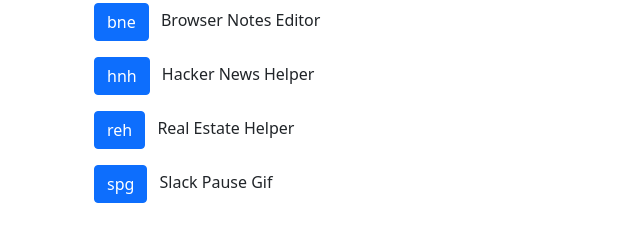
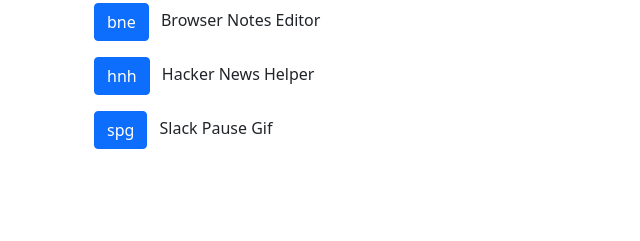
Before and after one commit to lukewiwa/bookmarklets, a plain HTML site: page index.html in a window 1280 px wide. Shown: the part 77-318 px from the top of the page, without its empty margins (0-640 px from the left). Drawn offline with nearby package versions, Linux system fonts and the light colour scheme.

Commit message:
deploy: 9d67893f50f80327ee5d5f274cfa9b113f6118df

```diff
--- a/index.html
+++ b/index.html
@@ -24,10 +24,6 @@
                     <span class="ms-2">Hacker News Helper</span>
                   </p>
           <p>
-                    <a class="btn btn-primary" href="javascript:%28%28%29%3D%3E%7Bif%28%21location.host.includes%28%22realestate.com.au%22%29%29throw%20new%20Error%28%22not%20real%20estate%20dot%20com%22%29%3Bfor%28let%20e%20of%20document.getElementsByClassName%28%22residential-card__content-wrapper%22%29%29e.querySelector%28%22.property-price%22%29%3F.textContent%3F.toLowerCase%28%29.includes%28%22contact%20agent%22%29%26%26%28e.style.background%3D%22%23fc9c95%22%29%3B%7D%29%28%29%3B%0A">reh</a>
-                    <span class="ms-2">Real Estate Helper</span>
-                  </p>
-          <p>
                     <a class="btn btn-primary" href="javascript:%28%28%29%3D%3E%7Bif%28location.host%21%3D%3D%22app.slack.com%22%29throw%20new%20Error%28%22not%20slack%22%29%3Bvar%20e%3Ddocument.querySelectorAll%28%27img.c-emoji%5Bsrc%24%3D%22.gif%22%5D%27%29%3Be.forEach%28o%3D%3Eo.src%3D%22https%3A//a.slack-edge.com/production-standard-emoji-assets/13.0/apple-small/23f8-fe0f@2x.png%22%29%3B%7D%29%28%29%3B%0A">spg</a>
                     <span class="ms-2">Slack Pause Gif</span>
                   </p>
```
